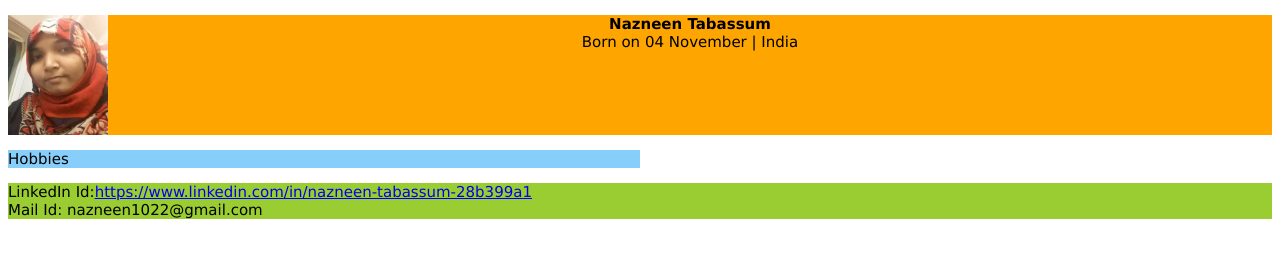
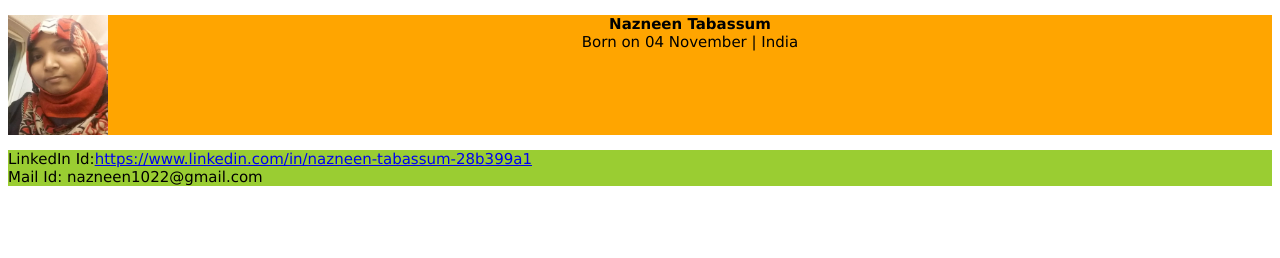
Before and after one commit to nazneen1022/FirstRepo, a plain HTML site: page index.html in a window 1280 px wide. Drawn offline with Linux system fonts and the light colour scheme.

Commit message:
Add files via upload

```diff
--- a/index.html
+++ b/index.html
@@ -31,7 +31,8 @@ p {
             </div>
             <div style="clear:both"></div>
         </div>
-    <p class=background>Hobbies</p>
+    <div style="width:50%; height:50%; background:lightblue"></div>
+    <div style="width:50%; height:50%; background:rgb(248, 248, 128)"></div>
     <div style="width:100%; height:25%; background:yellowgreen">
         <p align="left">LinkedIn Id:<a href="https://www.linkedin.com/in/nazneen-tabassum-28b399a1">https://www.linkedin.com/in/nazneen-tabassum-28b399a1</a>
         <br/>Mail Id: nazneen1022@gmail.com</p>
```
